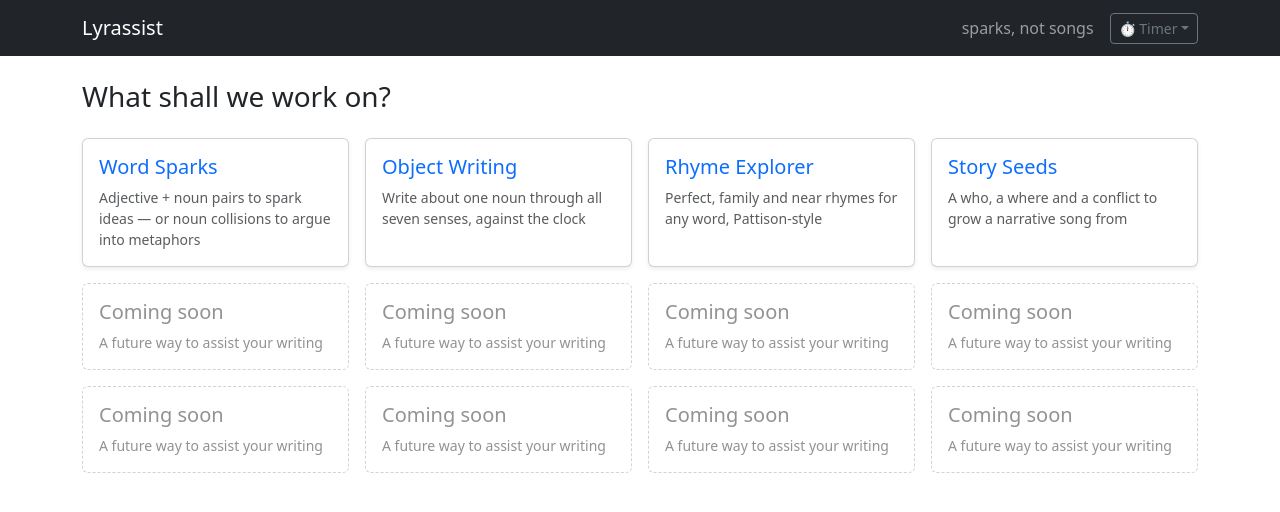
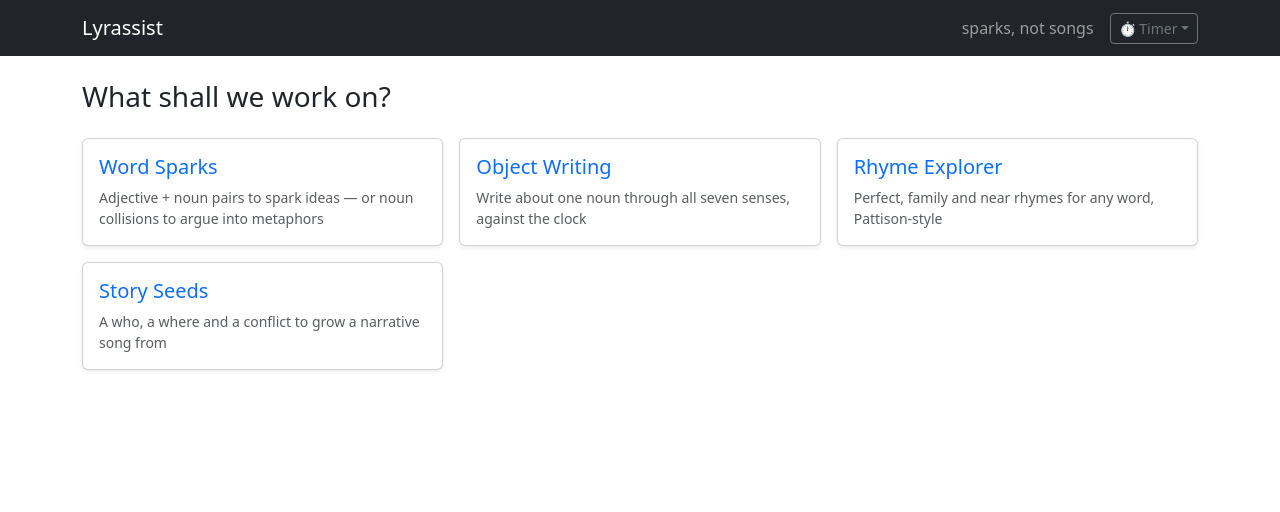
Before and after one commit to Medsko/lyrassist, a React (Vite) app in the folder frontend/: page / in a window 1280 px wide. Shown: the top 512 px of the page. Built offline with nearby package versions, Linux system fonts and the light colour scheme.

Commit message:
Display modes in rows of 3; remove placeholder cards

```diff
--- a/frontend/src/index.css
+++ b/frontend/src/index.css
@@ -1,7 +1,3 @@
-.border-dashed {
-  border-style: dashed;
-}
-
 .mode-tile:hover {
   border-color: var(--bs-primary);
 }
--- a/frontend/src/modes.ts
+++ b/frontend/src/modes.ts
@@ -1,10 +1,10 @@
 export interface Mode {
   name: string
   description: string
-  path?: string
+  path: string
 }
 
-// The home screen shows a 4x3 grid; modes without a path render as "coming soon".
+// The home screen shows modes in rows of 3.
 export const MODES: Mode[] = [
   {
     name: 'Word Sparks',
@@ -26,8 +26,4 @@ export const MODES: Mode[] = [
     description: 'A who, a where and a conflict to grow a narrative song from',
     path: '/story-seeds',
   },
-  ...Array.from({ length: 8 }, () => ({
-    name: 'Coming soon',
-    description: 'A future way to assist your writing',
-  })),
 ]
--- a/frontend/src/pages/Home.tsx
+++ b/frontend/src/pages/Home.tsx
@@ -6,10 +6,9 @@ export default function Home() {
   return (
     <>
       <h1 className="h3 mb-4">What shall we work on?</h1>
-      <Row xs={2} md={3} lg={4} className="g-3">
+      <Row xs={1} md={2} lg={3} className="g-3">
         {MODES.map((mode, index) => (
           <Col key={index}>
-            {mode.path ? (
             <Card className="h-100 shadow-sm mode-tile">
               <Card.Body>
                 <Card.Title className="h5">
@@ -20,14 +19,6 @@ export default function Home() {
                 <Card.Text className="text-body-secondary small">{mode.description}</Card.Text>
               </Card.Body>
             </Card>
-            ) : (
-              <Card className="h-100 border-dashed text-body-tertiary">
-                <Card.Body>
-                  <Card.Title className="h5">{mode.name}</Card.Title>
-                  <Card.Text className="small">{mode.description}</Card.Text>
-                </Card.Body>
-              </Card>
-            )}
           </Col>
         ))}
       </Row>
```
Also changed, not shown: 1 other file (tests, documents, lock files or other folders). Lines whose indentation alone changed are shown as unchanged.
